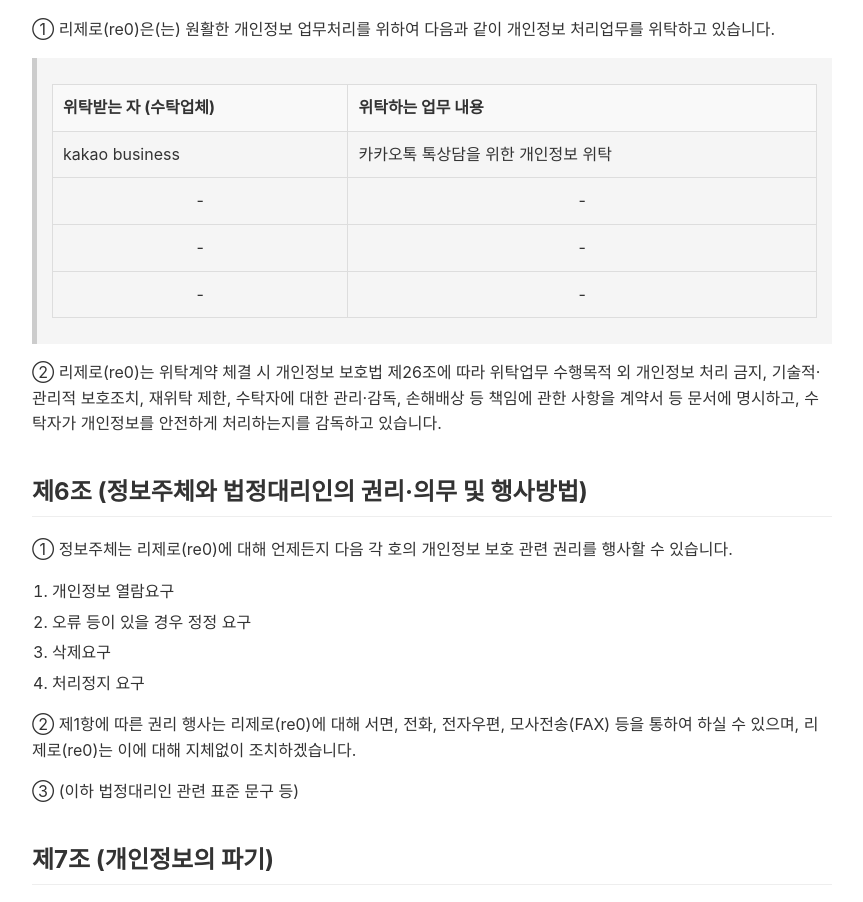
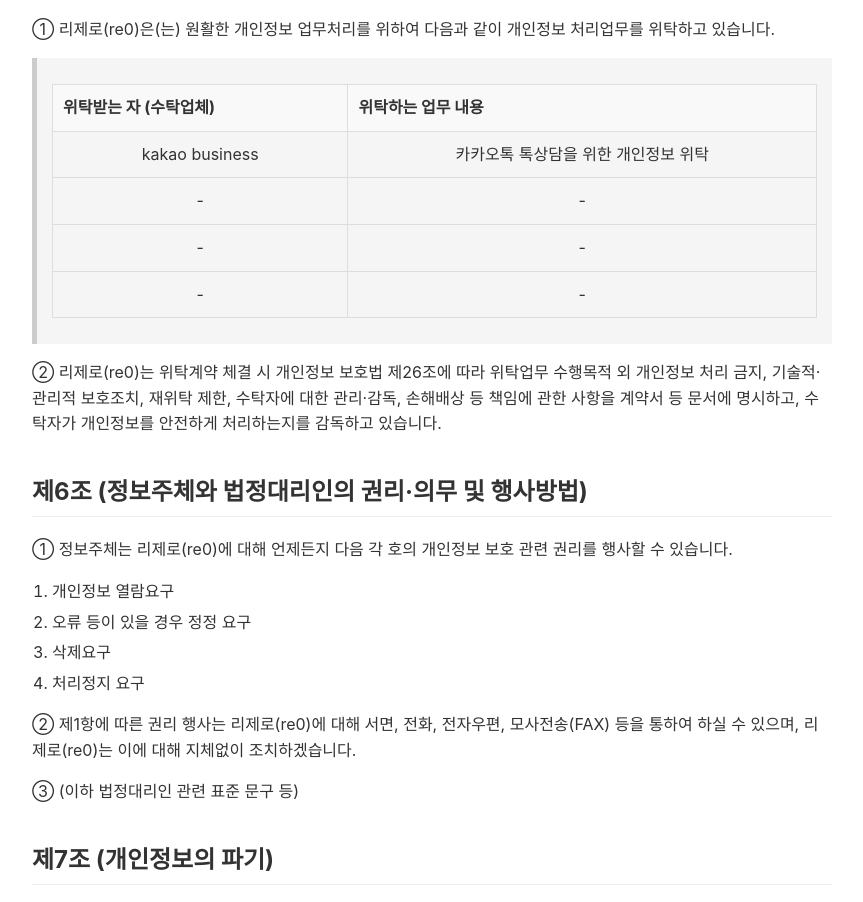
Before and after one commit to jaeyoung-02/privacy, a plain HTML site: page index.html in a window 1280 px wide. Shown: the part 2107-3009 px from the top of the page, without its empty margins (208-1071 px from the left). Drawn offline with Linux system fonts and the light colour scheme.

```diff
--- a/index.html
+++ b/index.html
@@ -191,8 +191,8 @@
         </thead>
         <tbody>
             <tr>
-                <td>kakao business</td>
-                <td>카카오톡 톡상담을 위한 개인정보 위탁</td>
+                <td><div style="text-align: center;">kakao business</div></td>
+                <td><div style="text-align: center;">카카오톡 톡상담을 위한 개인정보 위탁</div></td>
             </tr>
             <tr>
                 <td><div style="text-align: center;">-</div></td>
```
